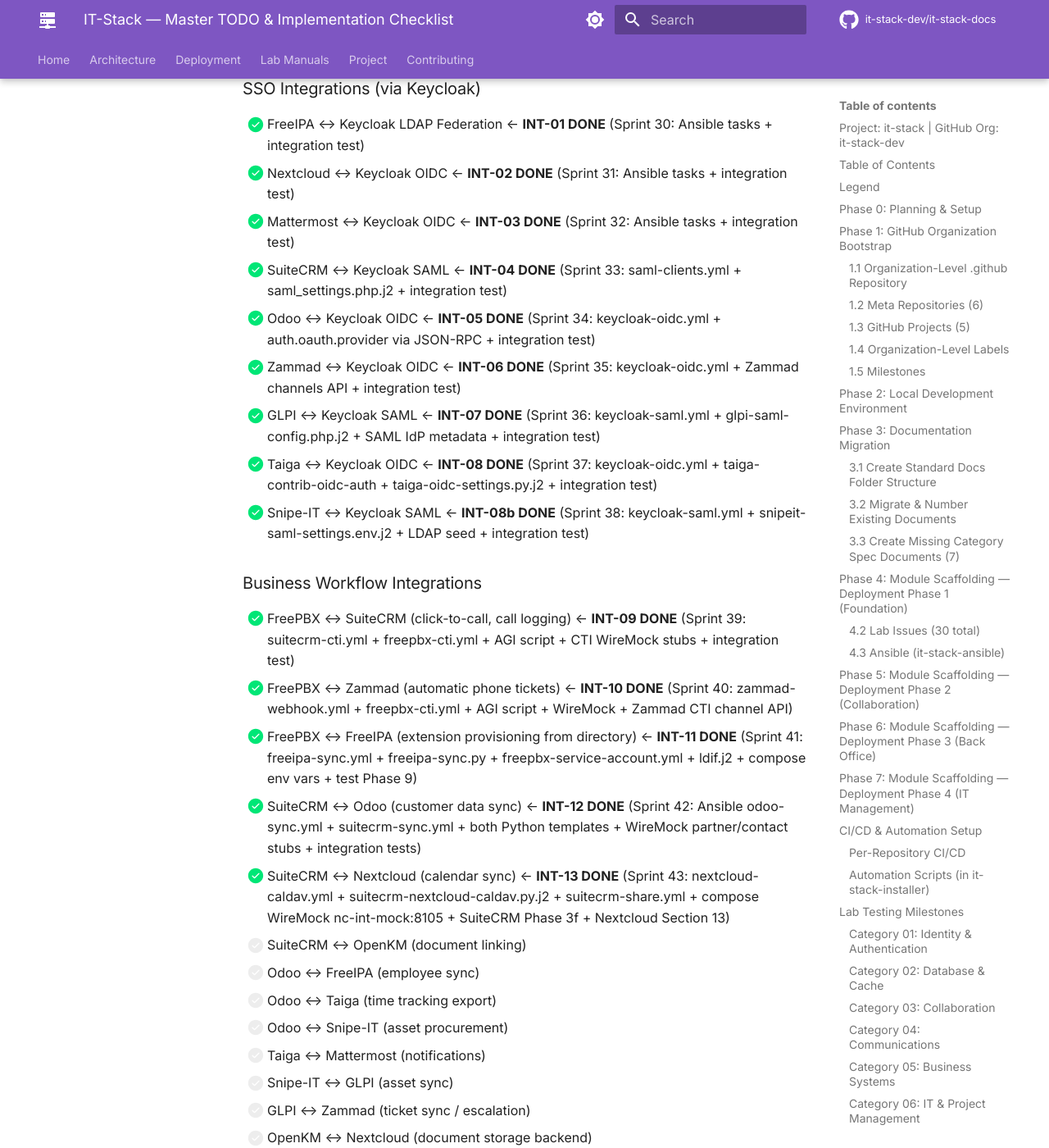
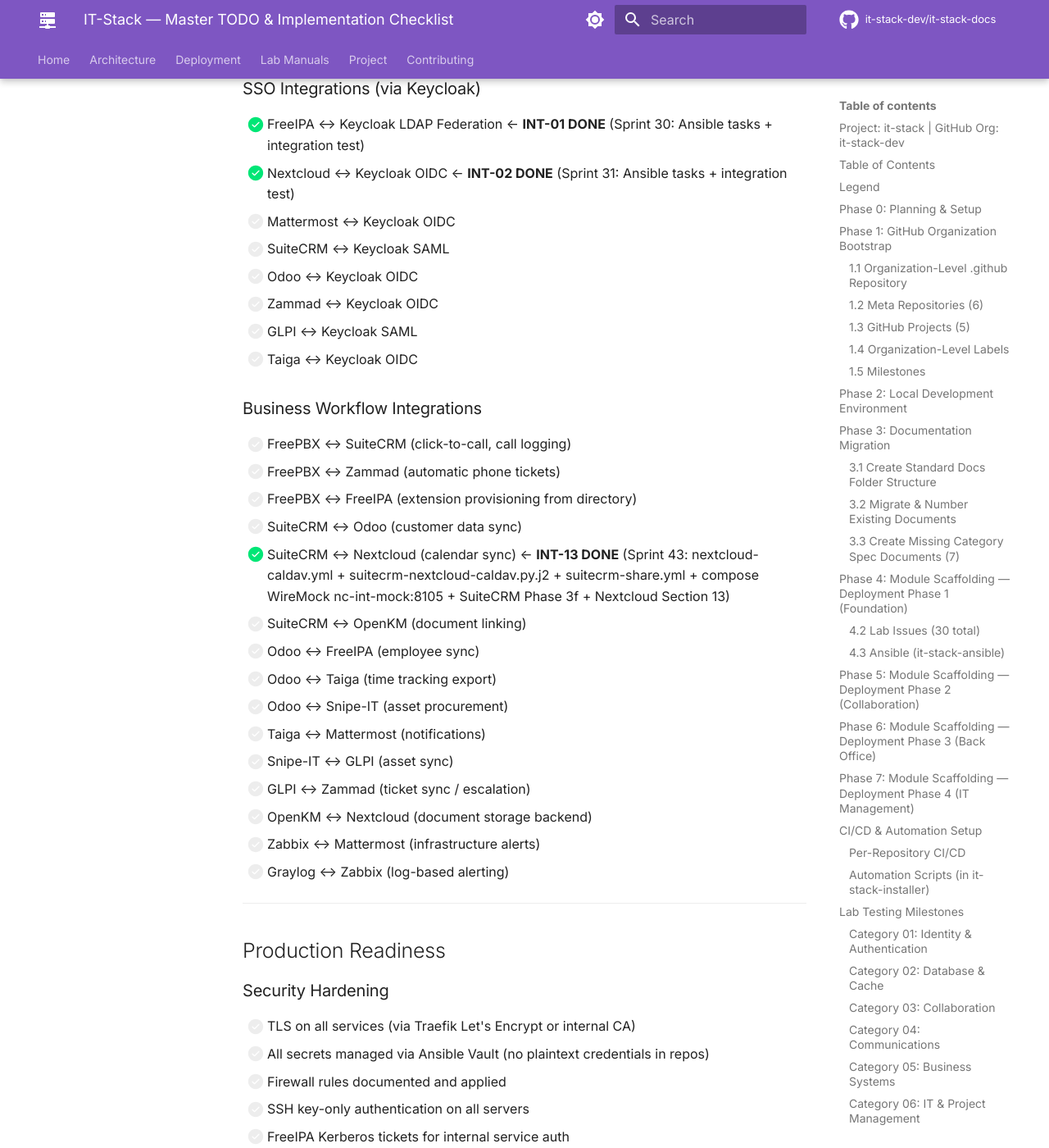
Before and after one commit to it-stack-dev/it-stack-docs, an MkDocs documentation site: the page built from docs/IT-STACK-TODO.md, in a window 1280 px wide and 1400 px high, scrolled down 14782 px. Shown: the whole window at 82% size. Built offline with MkDocs 1.6.1 and Material for MkDocs 9.7.7, drawn with Linux system fonts in a browser that asks for light colours; comment, search, counter and statistics services are not loaded.

```diff
--- a/docs/IT-STACK-TODO.md
+++ b/docs/IT-STACK-TODO.md
@@ -388,19 +388,18 @@ All 5 repos have:
 ### SSO Integrations (via Keycloak)
 - [x] FreeIPA ↔ Keycloak LDAP Federation  ← **INT-01 DONE** (Sprint 30: Ansible tasks + integration test)
 - [x] Nextcloud ↔ Keycloak OIDC  ← **INT-02 DONE** (Sprint 31: Ansible tasks + integration test)
-- [x] Mattermost ↔ Keycloak OIDC  ← **INT-03 DONE** (Sprint 32: Ansible tasks + integration test)
-- [x] SuiteCRM ↔ Keycloak SAML  ← **INT-04 DONE** (Sprint 33: saml-clients.yml + saml_settings.php.j2 + integration test)
-- [x] Odoo ↔ Keycloak OIDC  ← **INT-05 DONE** (Sprint 34: keycloak-oidc.yml + auth.oauth.provider via JSON-RPC + integration test)
-- [x] Zammad ↔ Keycloak OIDC  ← **INT-06 DONE** (Sprint 35: keycloak-oidc.yml + Zammad channels API + integration test)
-- [x] GLPI ↔ Keycloak SAML  ← **INT-07 DONE** (Sprint 36: keycloak-saml.yml + glpi-saml-config.php.j2 + SAML IdP metadata + integration test)
-- [x] Taiga ↔ Keycloak OIDC  ← **INT-08 DONE** (Sprint 37: keycloak-oidc.yml + taiga-contrib-oidc-auth + taiga-oidc-settings.py.j2 + integration test)
-- [x] Snipe-IT ↔ Keycloak SAML  ← **INT-08b DONE** (Sprint 38: keycloak-saml.yml + snipeit-saml-settings.env.j2 + LDAP seed + integration test)
+- [ ] Mattermost ↔ Keycloak OIDC
+- [ ] SuiteCRM ↔ Keycloak SAML
+- [ ] Odoo ↔ Keycloak OIDC
+- [ ] Zammad ↔ Keycloak OIDC
+- [ ] GLPI ↔ Keycloak SAML
+- [ ] Taiga ↔ Keycloak OIDC
 
 ### Business Workflow Integrations
-- [x] FreePBX ↔ SuiteCRM (click-to-call, call logging)  ← **INT-09 DONE** (Sprint 39: suitecrm-cti.yml + freepbx-cti.yml + AGI script + CTI WireMock stubs + integration test)
-- [x] FreePBX ↔ Zammad (automatic phone tickets)  ← **INT-10 DONE** (Sprint 40: zammad-webhook.yml + freepbx-cti.yml + AGI script + WireMock + Zammad CTI channel API)
-- [x] FreePBX ↔ FreeIPA (extension provisioning from directory)  ← **INT-11 DONE** (Sprint 41: freeipa-sync.yml + freeipa-sync.py + freepbx-service-account.yml + ldif.j2 + compose env vars + test Phase 9)
-- [x] SuiteCRM ↔ Odoo (customer data sync)  ← **INT-12 DONE** (Sprint 42: Ansible odoo-sync.yml + suitecrm-sync.yml + both Python templates + WireMock partner/contact stubs + integration tests)
+- [ ] FreePBX ↔ SuiteCRM (click-to-call, call logging)
+- [ ] FreePBX ↔ Zammad (automatic phone tickets)
+- [ ] FreePBX ↔ FreeIPA (extension provisioning from directory)
+- [ ] SuiteCRM ↔ Odoo (customer data sync)
 - [x] SuiteCRM ↔ Nextcloud (calendar sync)  ← **INT-13 DONE** (Sprint 43: nextcloud-caldav.yml + suitecrm-nextcloud-caldav.py.j2 + suitecrm-share.yml + compose WireMock nc-int-mock:8105 + SuiteCRM Phase 3f + Nextcloud Section 13)
 - [ ] SuiteCRM ↔ OpenKM (document linking)
 - [ ] Odoo ↔ FreeIPA (employee sync)
```
